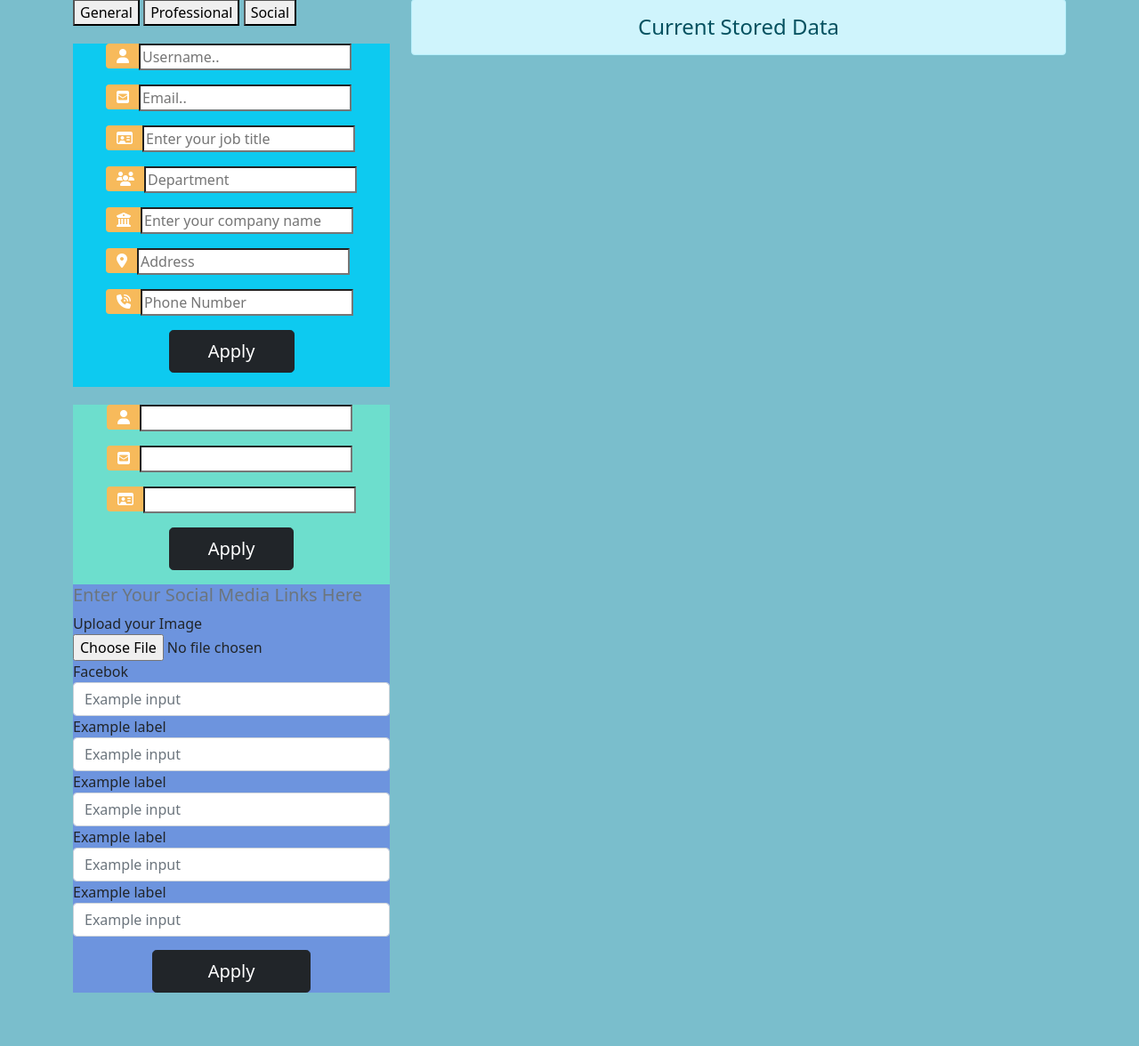
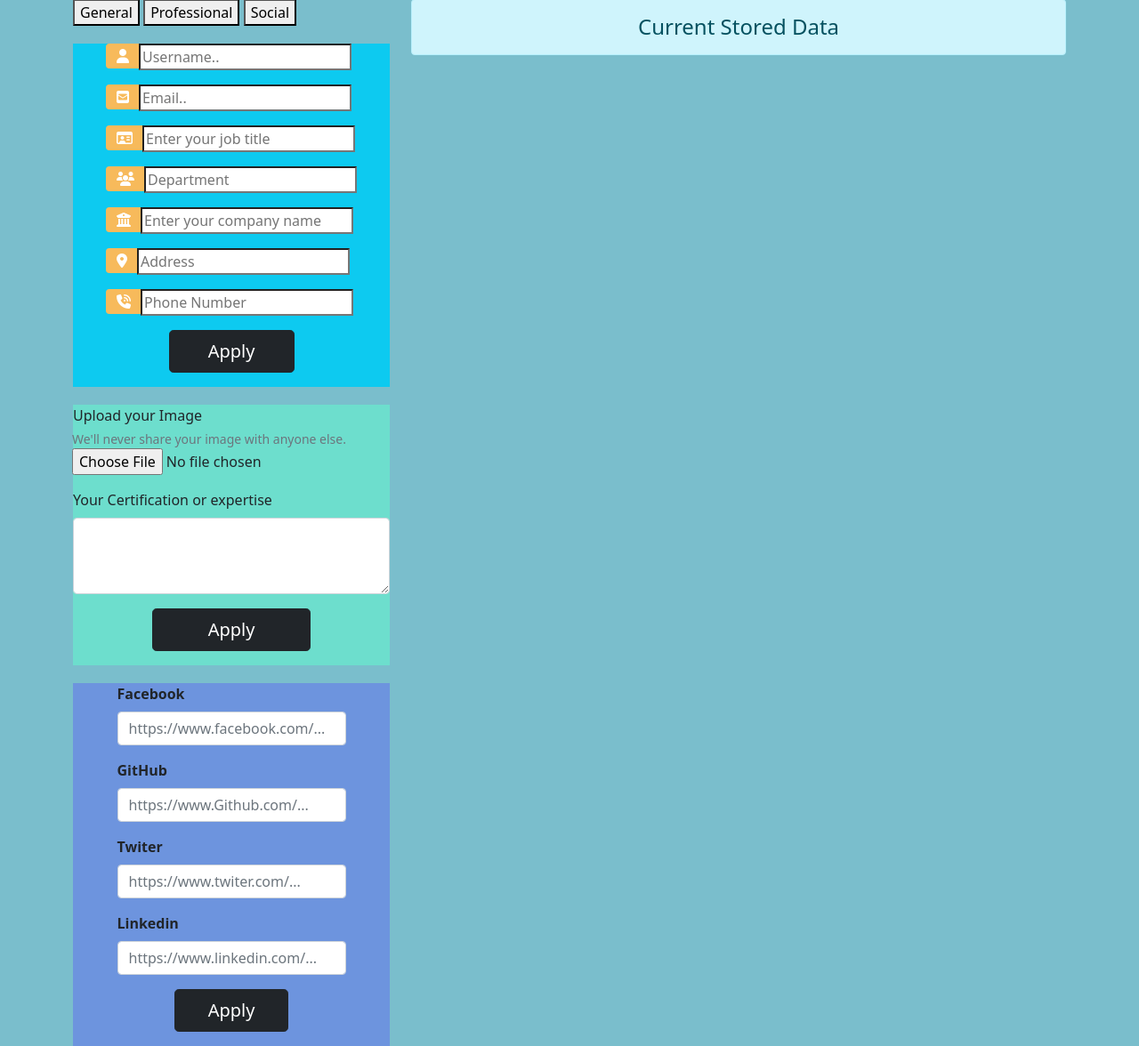
Before and after one commit to TahminaTania/Email_Signature_Generator, a Django app: page / in a window 1280 px wide. Shown: the part 93-1269 px from the top of the page at 89% size. Before the commit the page ends 1209 px from the top, so only its background shows below. Run offline with Django 4.2, Linux system fonts and the light colour scheme; some libraries are stand-ins or nearby versions.

Commit message:
form full

```diff
--- a/signature/models.py
+++ b/signature/models.py
@@ -4,12 +4,17 @@ from django.db import models
 # Create your models here.
 
 class person(models.Model):
-    name = models.CharField(max_length=200)
-    email = models.EmailField(max_length=50)
-    Job_Title= models.CharField(max_length=200)
-    Department= models.CharField(max_length=200)
-    Company= models.CharField(max_length=200)
-    Phone= models.CharField(max_length=200)
-    # Phone= models.PhoneNumberField(max_length=20)
-    Address= models.CharField(max_length=200)
-    password = models.CharField(max_length=200)
+    name = models.CharField(max_length=20,null=True, blank=True)
+    email = models.EmailField(max_length=50,null=True, blank=True)
+    Job_Title= models.CharField(max_length=20,null=True, blank=True)
+    Department= models.CharField(max_length=20,null=True, blank=True)
+    Company= models.CharField(max_length=20,null=True, blank=True)
+    Phone= models.CharField(max_length=20,null=True, blank=True)
+    Image = models.ImageField(null=True, blank=True)
+    Others=models.TextField(max_length=100,null=True, blank=True)
+    Address= models.CharField(max_length=200, null=True, blank=True)
+    password = models.CharField(max_length=10, null=True, blank=True)
+    Facebook = models.URLField(max_length=200,null=True, blank=True)
+    Github = models.URLField(max_length=200,null=True, blank=True)
+    Twiter = models.URLField(max_length=200,null=True, blank=True)
+    Linkedin = models.URLField(max_length=200,null=True, blank=True)
--- a/signature/templates/signature/input.html
+++ b/signature/templates/signature/input.html
@@ -11,7 +11,7 @@
 </div>
 
 <div id="General" class="tabcontent bg-info">
-			{% comment %} <div class="user_card fit-content"> {% endcomment %}
+
 			<div class="d-flex justify-content-center form_container">
             <form method="POST" action="">
                 {% csrf_token %}
@@ -62,6 +62,7 @@
                     <input class="btn btn-lg btn-dark" type="submit" value="Apply">
                 </div>
     </form> </div>
+
     <script>
         var form_fields = document.getElementsByTagName('input')
         form_fields[1].placeholder='Username..';
@@ -78,66 +79,54 @@
     <div class="d-flex justify-content-center form_container">
     <form method="POST" action="">
         {% csrf_token %}
+
+
+
         <div class="input-group mb-3">
-            <div class="input-group-append">
-                <span class="input-group-text"><i class="fas fa-user"></i></span>
+            <label for="exampleFormControlFile1">Upload your Image</label>
+            <div id="emailHelp" class="form-text">We'll never share your image with anyone else.</div>
+            <input type="file" class="form-control-file" id="exampleFormControlFile1">
           </div>
-            {{form.name}}
-        </div>
-        <div class="input-group mb-3">
-            <div class="input-group-append">
-                <span class="input-group-text"><i class="fas fa-envelope-square"></i></span>
-            </div>
-            {{form.email}}
-        </div>
-        <div class="input-group mb-3">
-            <div class="input-group-append">
-                <span class="input-group-text"><i class="fa-regular fa-id-card"></i></span>
-            </div>
-            {{form.Job_Title}}
+          <div class="mb-3">
+            <label class="form-label">Your Certification or expertise</label>
+            <textarea class="form-control" name="certificate" rows="3"></textarea>
           </div>
         <div class="d-grid gap-2 col-6 mx-auto">
             <input class="btn btn-lg btn-dark" type="submit" value="Apply">
         </div>
     </form>
 </div>
+
 </div>
 
 <div id="Social" class="tabcontent" style= "background-color: #6d94de">
+    <div class="d-flex justify-content-center form_container">
         <form method="POST" action="">
             {% csrf_token %}
-        <h5 class="text-muted">Enter Your Social Media Links Here</h5>
-        <div class="form-group">
-            <label for="exampleFormControlFile1">Upload your Image</label>
-            <input type="file" class="form-control-file" id="exampleFormControlFile1">
+
+            <div class="mb-3">
+                <label class="form-label"><b>Facebook </b></label>
+                <input type="link" class="form-control" name="Facebook" Placeholder="https://www.facebook.com/...">
             </div>
-        <div class="form-group">
-        <label for="formGroupExampleInput">Facebok </label>
-        <input type="text" class="form-control" id="formGroupExampleInput" placeholder="Example input">
+
+            <div class="mb-3">
+                <label class="form-label"><b>GitHub</b></label>
+                <input type="link" class="form-control" name="Github" Placeholder="https://www.Github.com/...">
             </div>
-        <div class="form-group">
-            <label for="formGroupExampleInput">Example label</label>
-            <input type="text" class="form-control" id="formGroupExampleInput" placeholder="Example input">
+            <div class="mb-3">
+                <label class="form-label"><b>Twiter</b></label>
+                <input type="link" class="form-control" name="Twiter" Placeholder="https://www.twiter.com/...">
             </div>
-        <div class="form-group">
-            <label for="formGroupExampleInput">Example label</label>
-            <input type="text" class="form-control" id="formGroupExampleInput" placeholder="Example input">
+            <div class="mb-3">
+                <label class="form-label"><b>Linkedin</b></label>
+                <input type="link" class="form-control" name="Linkedin" Placeholder="https://www.linkedin.com/...">
             </div>
-        <div class="form-group">
-            <label for="formGroupExampleInput">Example label</label>
-            <input type="text" class="form-control" id="formGroupExampleInput" placeholder="Example input">
-        </div>
-        <div class="form-group">
-            <label for="formGroupExampleInput">Example label</label>
-            <input type="text" class="form-control" id="formGroupExampleInput" placeholder="Example input">
-        </div>
-        <div class="d-grid gap-2 col-6 mx-auto " style="margin:15px">
+
+            <div class="d-grid gap-2 col-6 mx-auto">
                 <input class="btn btn-lg btn-dark" type="submit" value="Apply">
             </div>
-
-
         </form>
-
+    </div>
 
 </div>
 
@@ -156,15 +145,6 @@ function openCity(evt, cityName) {
   evt.currentTarget.className += " active";
 }
 </script>
-
-</body>
-</html>
-
-
-
-{%for m in messages%}
- <h1 class="btn btn-danger mt-1">{{m}}</h1>
-{% endfor %}
 </div>
 
 <div class="col-sm-8">
```
Also changed, not shown: db.sqlite3, signature/migrations/0002_person_facebook_person_github_person_image_and_more.py (added), signature/migrations/0003_person_others_alter_person_company_and_more.py (added). Lines whose indentation alone changed are shown as unchanged.
